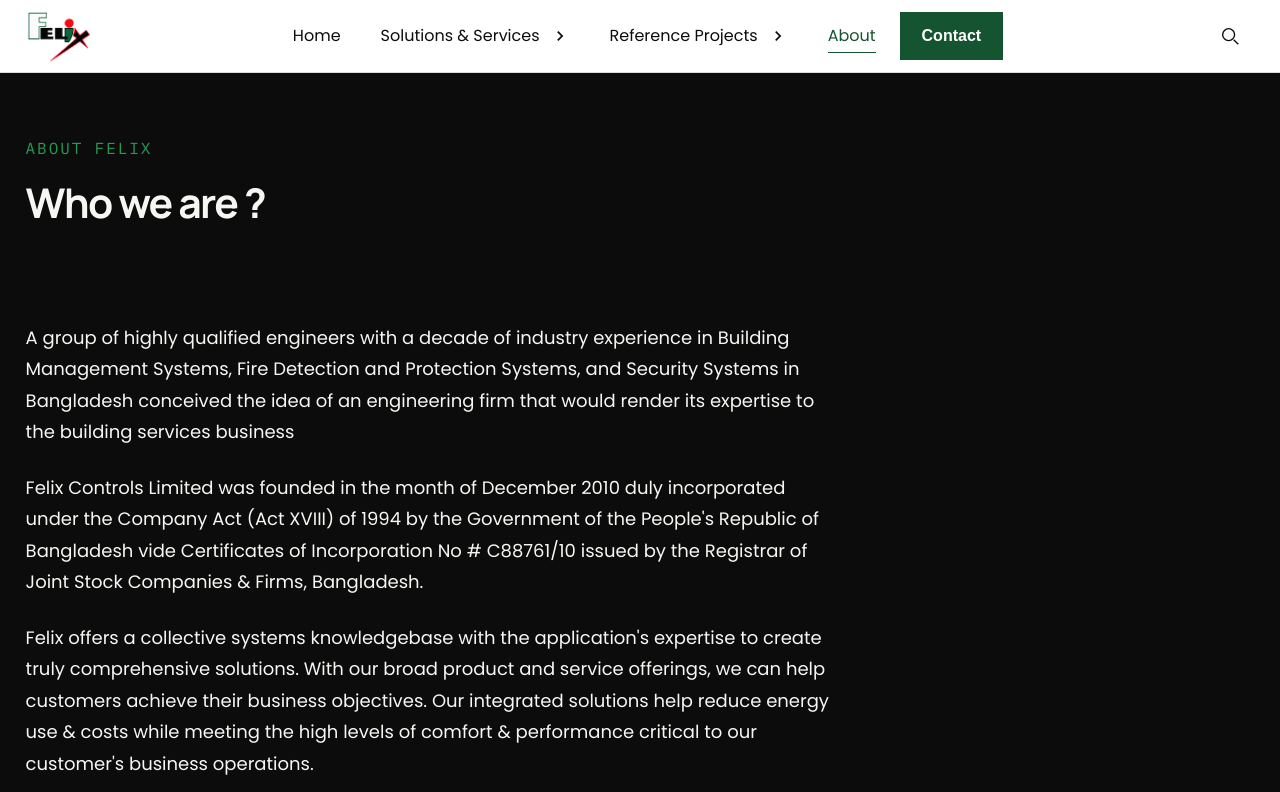
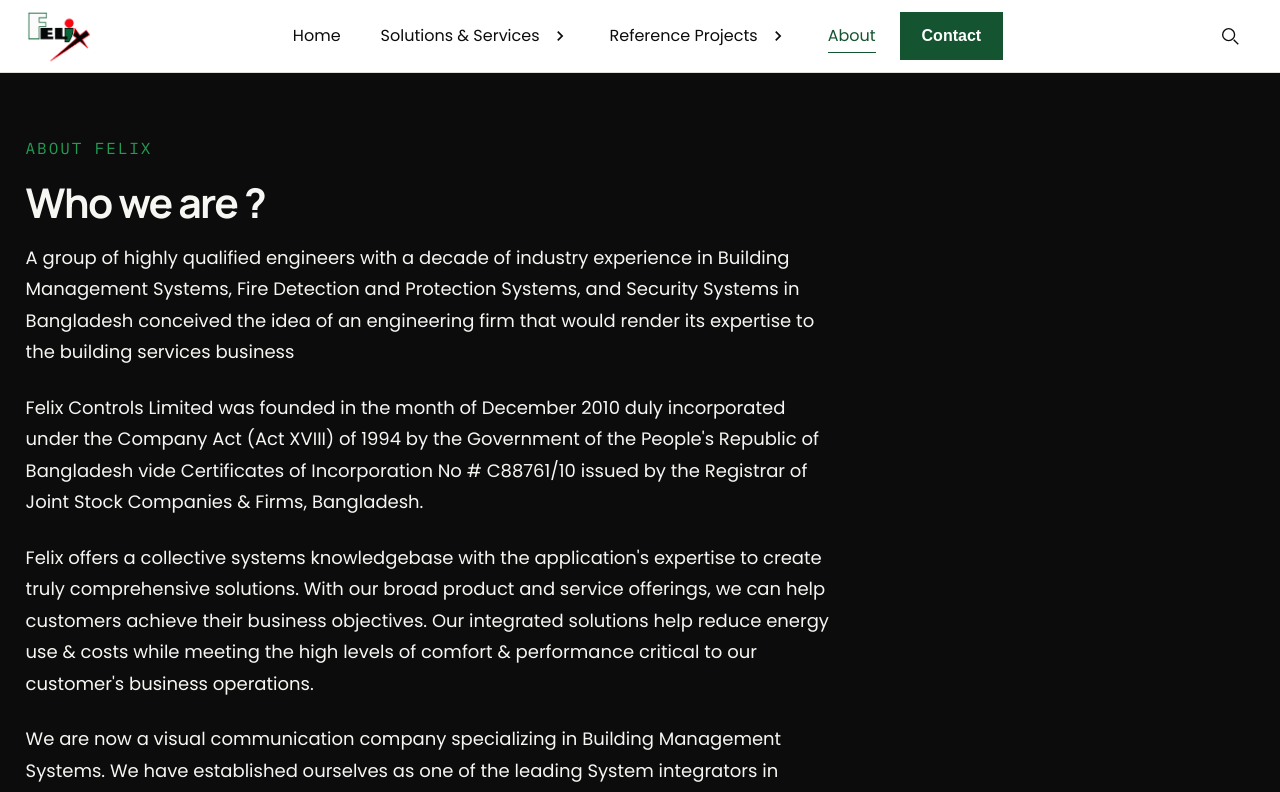
Before and after one commit to GatorAlli/fcl-web, a Next.js app: page /about in a window 1280 px wide. Shown: the top 792 px of the page. Built offline with nearby package versions, Linux system fonts and the light colour scheme; a web font is replaced by a local one.

Commit message:
spacing adjust

```diff
--- a/app/about/page.tsx
+++ b/app/about/page.tsx
@@ -15,17 +15,21 @@ export const metadata: Metadata = {
 export default function About() {
   return (
     <PageCanvas id="main" className="fcl-container about-data-page profile-article">
-      <header className="about-opening">
+      <header className="about-opening !mb-0 !pb-0 !min-h-0">
   <p className="section-label">
     <AnimatedCopy>About Felix</AnimatedCopy>
   </p>
-        <h1>
+  <h1 className="!mb-0 !pb-0">
     <DisplayText text="Who we are ?" />
   </h1>
 </header>
-      <section className="profile-content-section" aria-label="Who we are">
+<section
+  className="profile-content-section !mt-4 !pt-0"
+  aria-label="Who we are"
+>
   <ProfileProse paragraphs={profileAbout} />
 </section>
+
       <section aria-label="Mission, vision and objective">
         {companyPurpose.map(([title, text]) => (
           <div className="about-data-row" key={title}>
```
Lines whose indentation alone changed are shown as unchanged.
